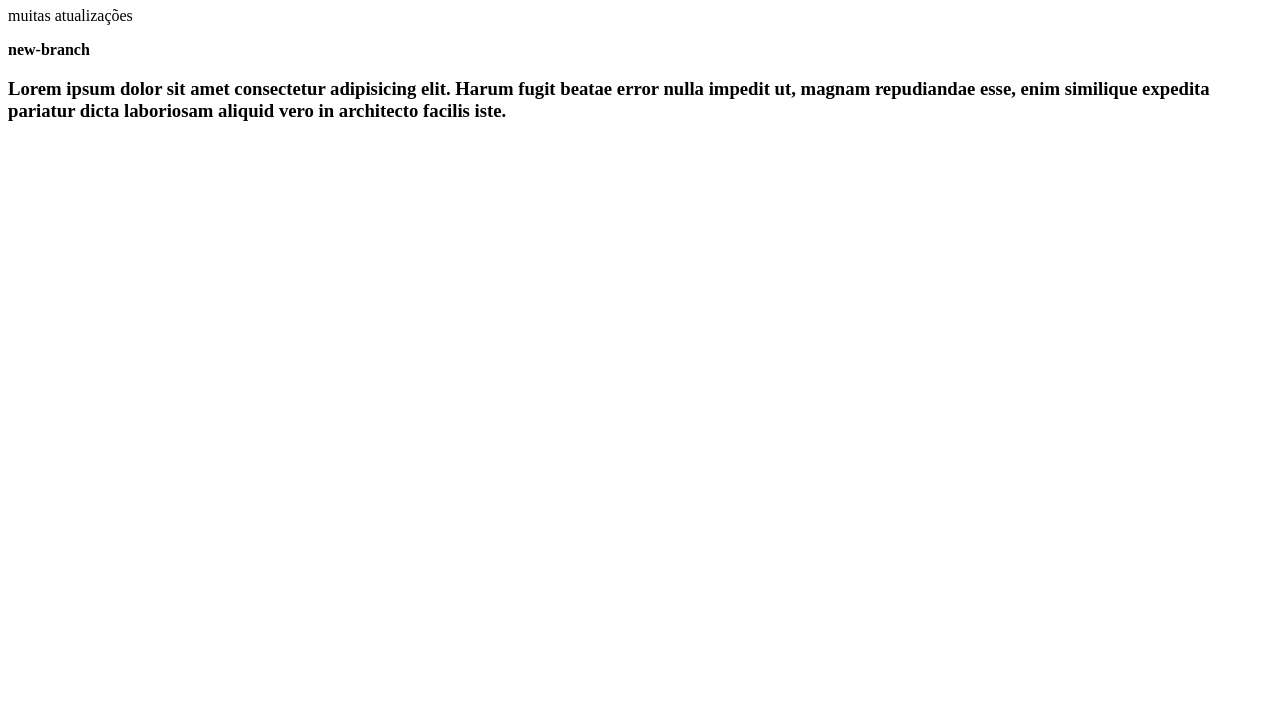
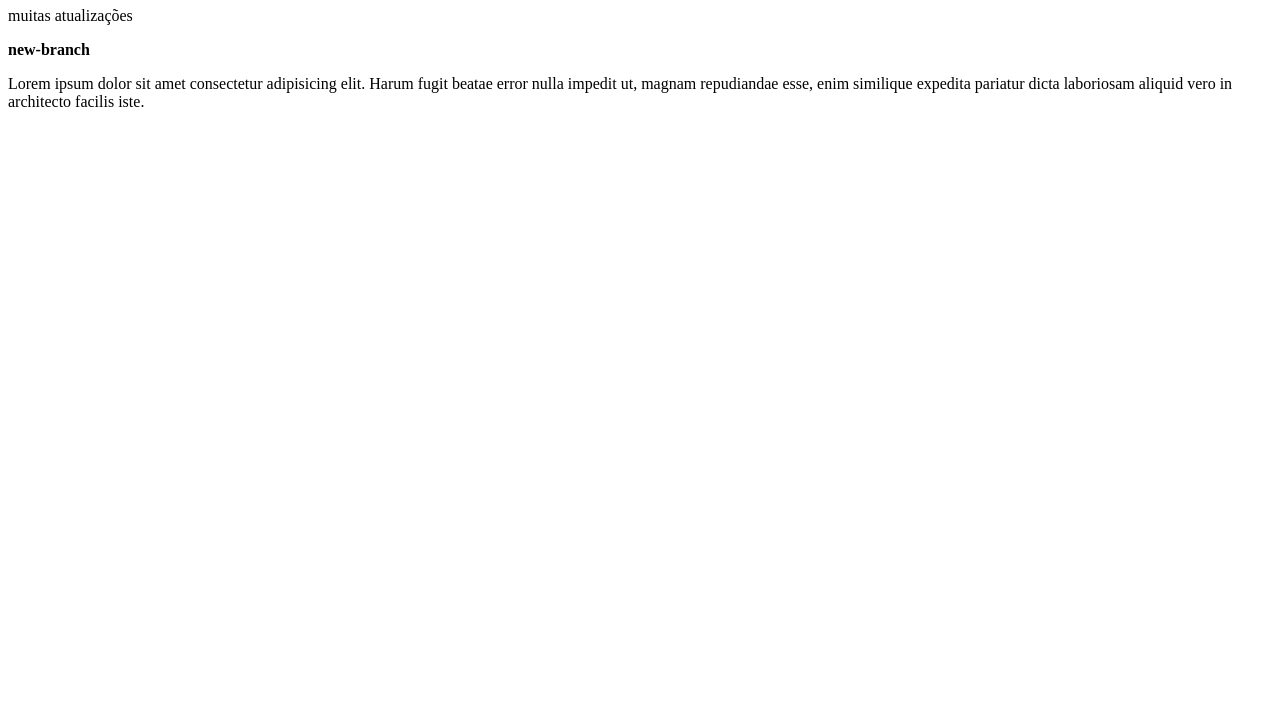
Before and after one commit to AlexSAssuncao/aulagit, a plain HTML site: page index.html in a window 1280 px wide. Shown: the part 73-800 px from the top of the page. Drawn offline with Linux system fonts and the light colour scheme.

Commit message:
alteração dev sr

```diff
--- a/index.html
+++ b/index.html
@@ -9,6 +9,6 @@
     <h1>Olá mundo</h1>
     <p>muitas atualizações</p>
     <p><b>new-branch</b></p>
-    <h3>Lorem ipsum dolor sit amet consectetur adipisicing elit. Harum fugit beatae error nulla impedit ut, magnam repudiandae esse, enim similique expedita pariatur dicta laboriosam aliquid vero in architecto facilis iste.</h3>
+    <p>Lorem ipsum dolor sit amet consectetur adipisicing elit. Harum fugit beatae error nulla impedit ut, magnam repudiandae esse, enim similique expedita pariatur dicta laboriosam aliquid vero in architecto facilis iste.</p>
 </body>
 </html>
```
